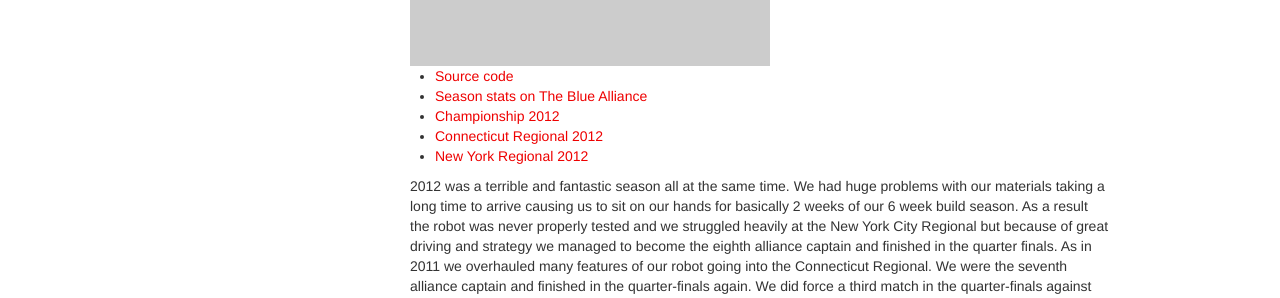
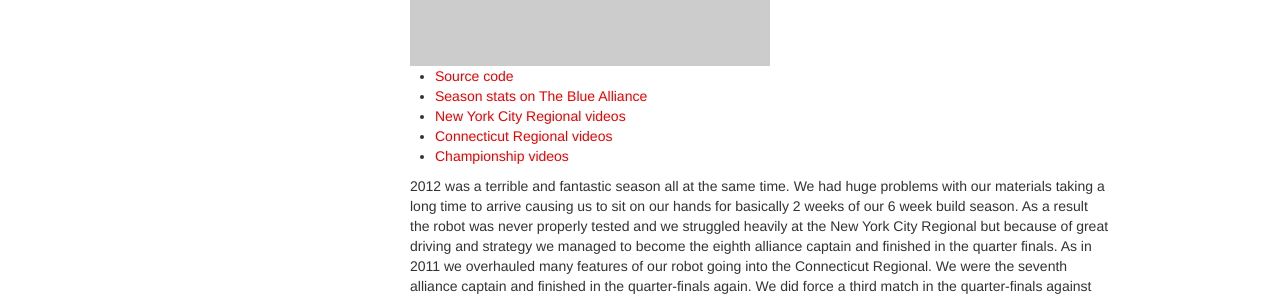
Before and after one commit to StuyPulse/team694.github.io, a Jekyll site: the page built from about/history/2012/index.md, in a window 1280 px wide. Shown: the part 294-592 px from the top of the page. Built offline with Jekyll 4.4.1, drawn with Linux system fonts in a browser that asks for light colours; nearby versions of some CDN libraries.

Commit message:
Order history video lists chronologically.

```diff
--- a/about/history/2012/index.md
+++ b/about/history/2012/index.md
@@ -5,11 +5,11 @@ year: 2012
 photo: http://placehold.it/360x240
 source-link: https://github.com/prog694/joebot
 youtube-links:
-    - name: Championship 2012
+    - name: New York City Regional videos
+      url: http://www.youtube.com/playlist?list=PLC12C99EB9FA86D5D&feature=plcp
+    - name: Connecticut Regional videos
+      url: http://www.youtube.com/playlist?list=PL0DF33013AE5FC85F&feature=plcp
+    - name: Championship videos
       url: http://www.youtube.com/playlist?list=PL24F9FBF30CEA7531&feature=plcp
-    - name: Connecticut Regional 2012
-      url: http://www.youtube.com/playlist?list=PL0DF33013AE5FC85F&feature=plcp
-    - name: New York Regional 2012
-      url: http://www.youtube.com/playlist?list=PLC12C99EB9FA86D5D&feature=plcp
 ---
 2012 was a terrible and fantastic season all at the same time. We had huge problems with our materials taking a long time to arrive causing us to sit on our hands for basically 2 weeks of our 6 week build season. As a result the robot was never properly tested and we struggled heavily at the New York City Regional but because of great driving and strategy we managed to become the eighth alliance captain and finished in the quarter finals. As in 2011 we overhauled many features of our robot going into the Connecticut Regional. We were the seventh alliance captain and finished in the quarter-finals again. We did force a third match in the quarter-finals against the second alliance shocking everyone in the event by pulling off the triple balance with the use of the "stingers" we added for the Connecticut Regional. During the awards ceremony we took the most prestigious award in F.I.R.S.T., the Chairman's award, for the third straight season which qualified us for the championship. At the Championship in St. Louis we played very hard but suffered some serious mechanical failures but we did manage to walk away with a 6-3 record which unfortunately was not enough to make the elimination rounds.
```
Also changed, not shown: about/history/2009/index.md (+3 -3 lines), about/history/2010/index.md (+1 -1 lines), about/history/2011/index.md (+3 -3 lines).
